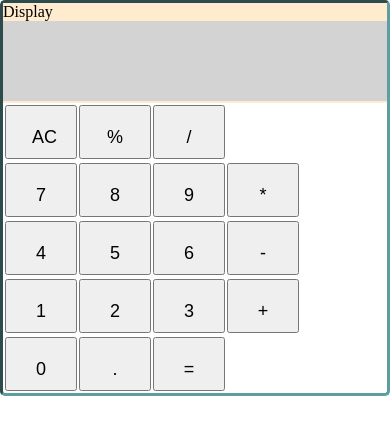
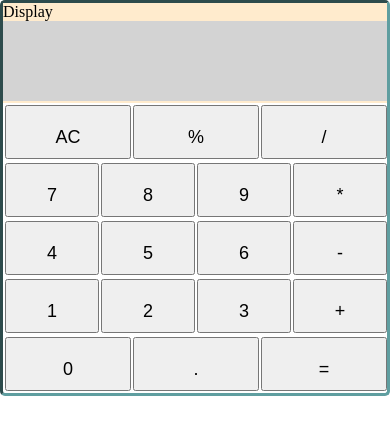
Before and after one commit to SarunSeepomkun/Calculator, a React (Create React App) app: page / in a window 390 px wide. Shown: the top 434 px of the page. Built offline with nearby package versions, Linux system fonts and the light colour scheme.

Commit message:
responsive

```diff
--- a/src/components/Calculator.css
+++ b/src/components/Calculator.css
@@ -44,9 +44,28 @@
 
 .grid-container button {
   padding: 20px 25px;
-  width: 4em;
+  width: 100%;
   height: 3em;
   font-size: 18px;
 }
-
+.item1{
+    display: flex;
+    width:100%;
+}
+.item2{
+    display: flex;
+    width:100%;
+}
+.item3{
+    display: flex;
+    width:100%;
+}
+.item4{
+    display: flex;
+    width:100%;
+}
+.item5{
+    display: flex;
+    width:100%;
+}
 /* End Grid */
```
